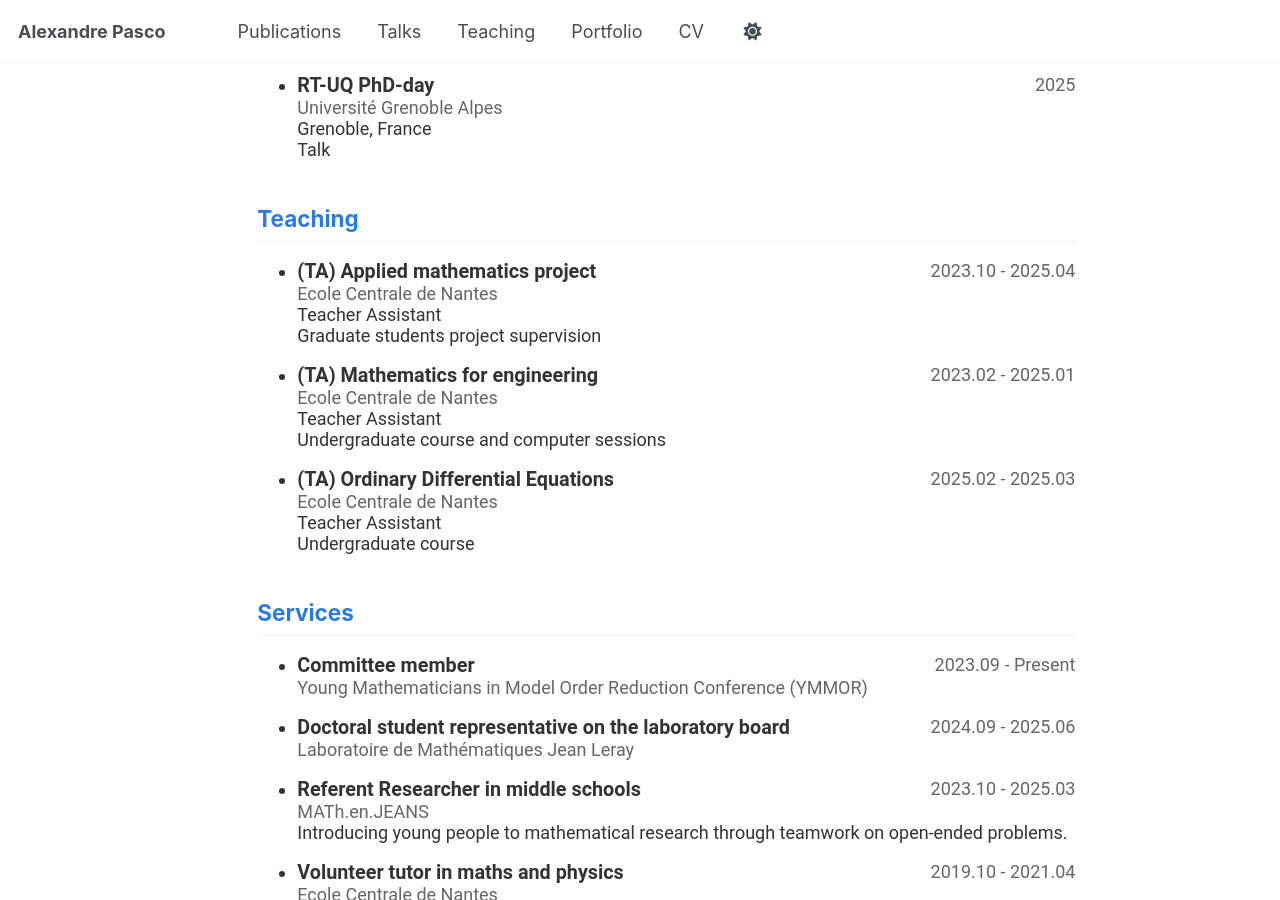
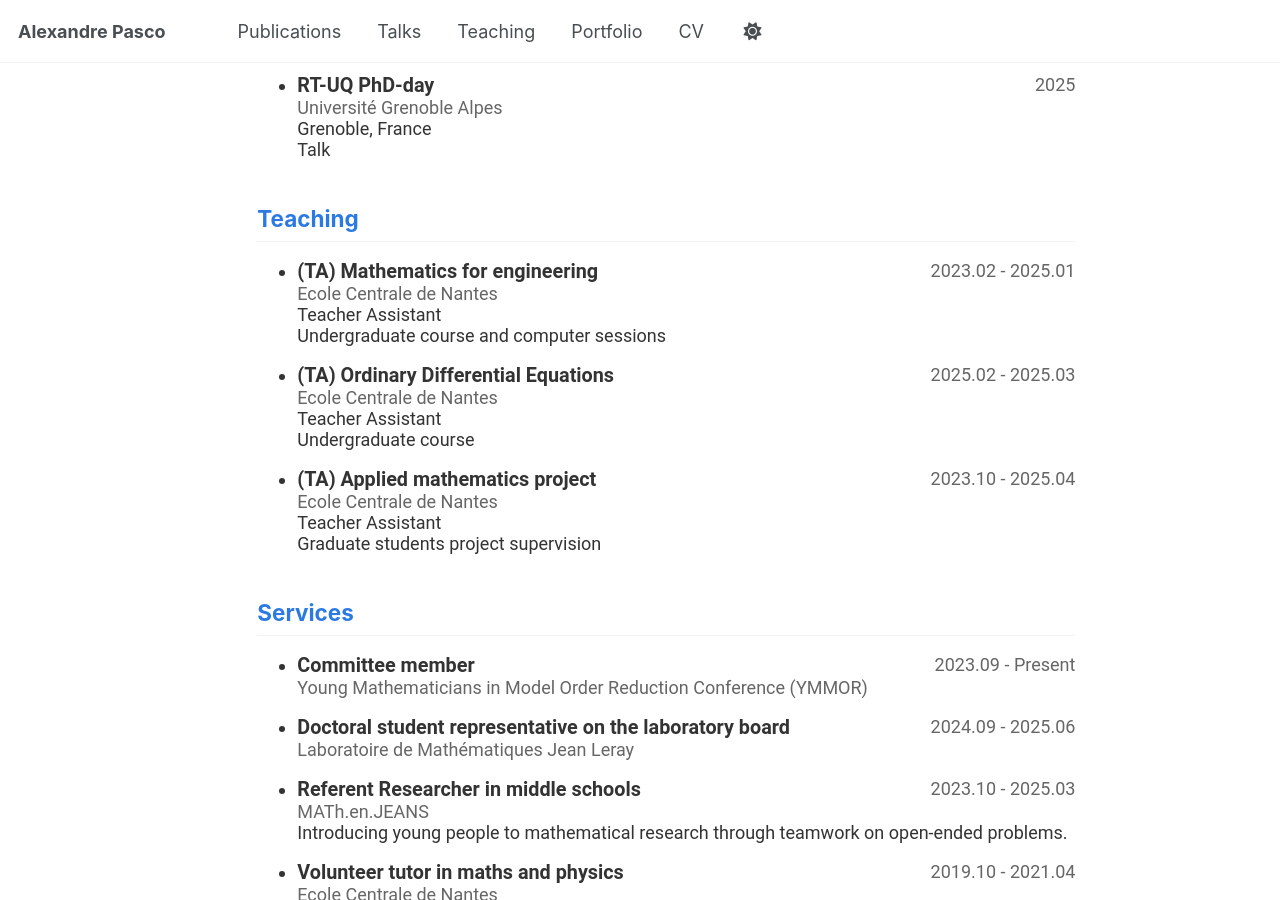
Before and after one commit to alexandre-pasco/alexandre-pasco.github.io, a Jekyll site: the page built from _pages/cv-json.md, in a window 1280 px wide and 900 px high, scrolled down 2523 px. Built offline with Jekyll 4.4.1, drawn with Linux system fonts in a browser that asks for light colours; part of the change alters nothing that is shown.

```diff
--- a/_data/cv.json
+++ b/_data/cv.json
@@ -215,14 +215,6 @@
   ],
   "teaching": [
     {
-      "course": "(TA) Applied mathematics project",
-      "institution": "Ecole Centrale de Nantes",
-      "startDate": "2023.10",
-      "endDate": "2025.04",
-      "role": "Teacher Assistant",
-      "description": "Graduate students project supervision"
-    },
-    {
       "course": "(TA) Mathematics for engineering",
       "institution": "Ecole Centrale de Nantes",
       "startDate": "2023.02",
@@ -237,6 +229,14 @@
       "endDate": "2025.03",
       "role": "Teacher Assistant",
       "description": "Undergraduate course"
+    },
+    {
+      "course": "(TA) Applied mathematics project",
+      "institution": "Ecole Centrale de Nantes",
+      "startDate": "2023.10",
+      "endDate": "2025.04",
+      "role": "Teacher Assistant",
+      "description": "Graduate students project supervision"
     }
   ],
   "services": [
```
